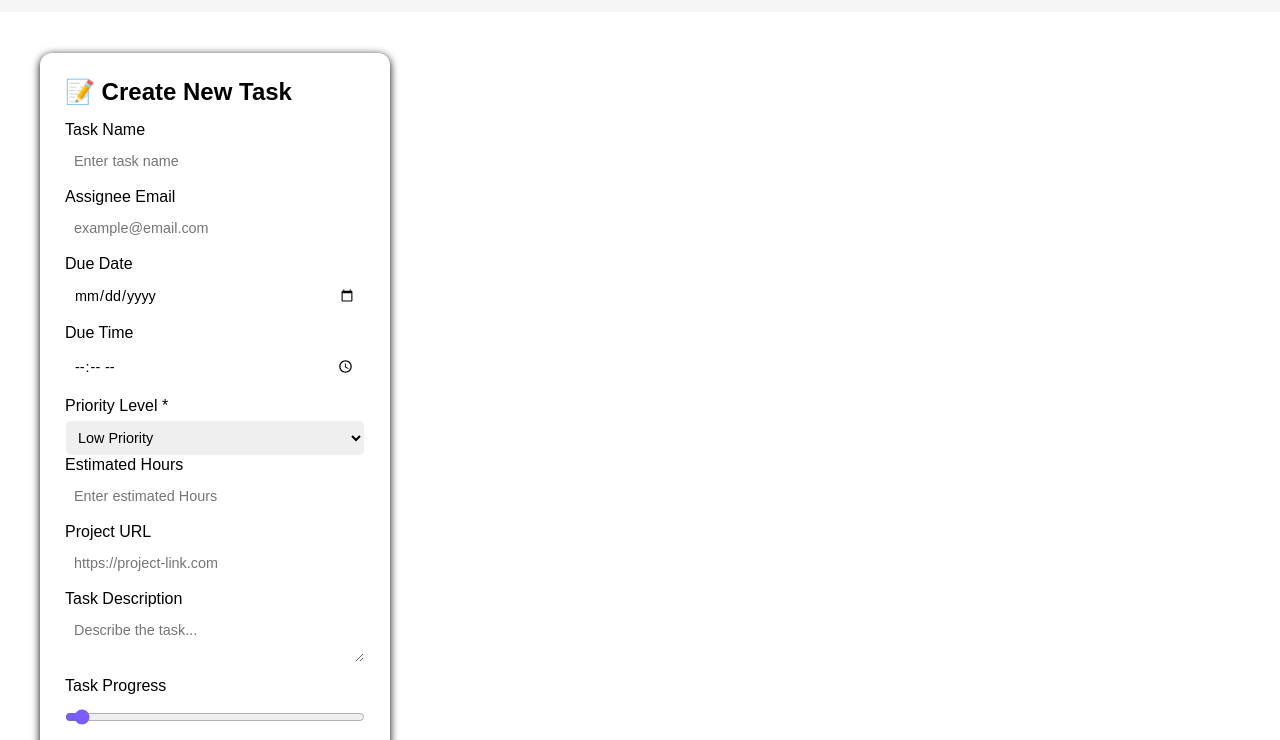
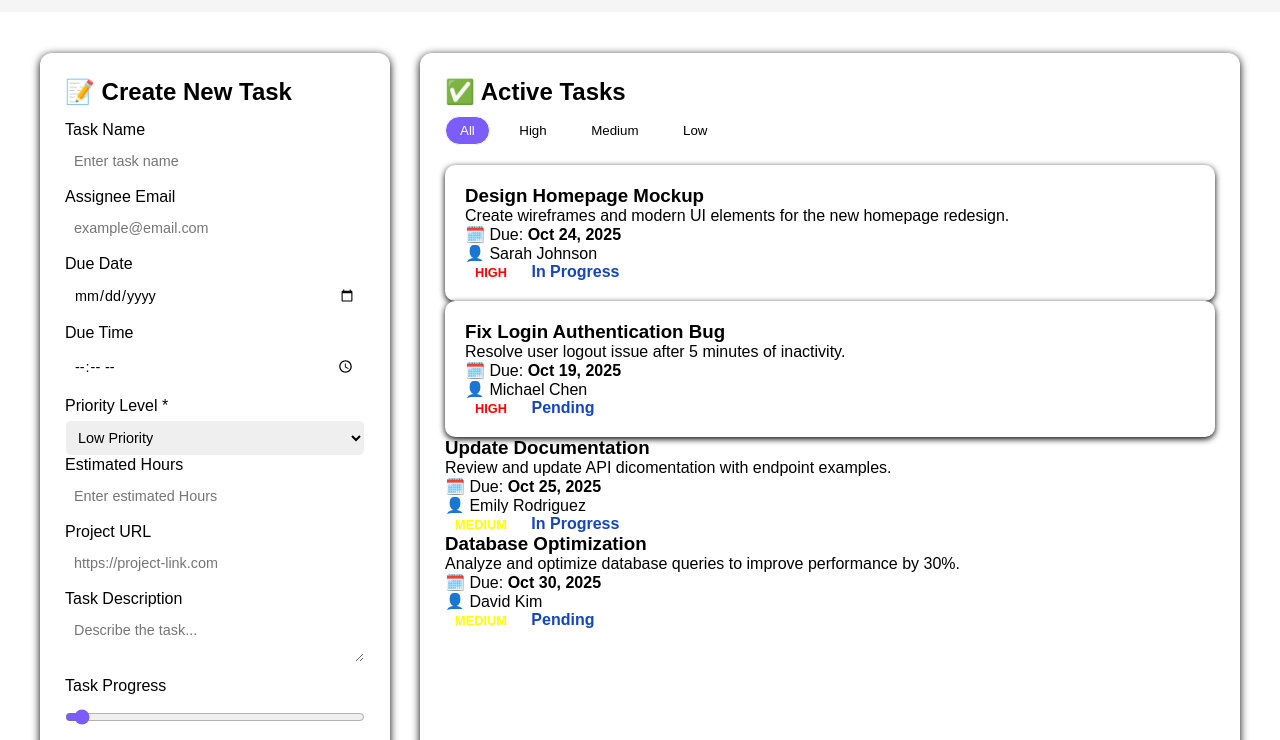
Before and after one commit to deepasakthivel24/TASKMANAGER, a plain HTML site: page index.html in a window 1280 px wide. Shown: the part 52-792 px from the top of the page. Drawn offline with Linux system fonts and the light colour scheme.

Commit message:
active task add

```diff
--- a/index.html
+++ b/index.html
@@ -89,8 +89,63 @@
             </div>
          </form>
         </section>
+        <!--...........Active tasks.........-->
+        <section class="active-tasks">
+            <h2>✅ Active Tasks</h2>
 
+            <div class="filter-buttons">
+                <button class="active">All</button>
+                <button>High</button>
+                <button>Medium</button>
+                <button>Low</button>
+            </div>
 
+            <div class="tasks-grid">
+                <article class="task-card high">
+                    <h3>Design Homepage Mockup</h3>
+                    <p>Create wireframes and modern UI elements for the new homepage redesign.</p>
+                    <p>🗓️ Due: <b>Oct 24, 2025</b></p>
+                    <p>👤 Sarah Johnson</p>
+                    <div class="tags">
+                        <span class="tag high">HIGH</span>
+                        <span class="status in-progress">In Progress</span>
+                    </div>
+                </article>
+
+                <article class="task-card high">
+                    <h3>Fix Login Authentication Bug</h3>
+                    <p>Resolve user logout issue after 5 minutes of inactivity.</p>
+                    <p>🗓️ Due: <b>Oct 19, 2025</b></p>
+                    <p>👤 Michael Chen</p>
+                    <div class="tags">
+                        <span class="tag high">HIGH</span>
+                        <span class="status in-progress">Pending</span>
+                    </div>
+                </article>
+
+                <article class="tasks-card medium">
+                    <h3>Update Documentation</h3>
+                    <p>Review and update API dicomentation with endpoint examples.</p>
+                      <p>🗓️ Due: <b>Oct 25, 2025</b></p>
+                    <p>👤 Emily Rodriguez</p>
+                    <div class="tags">
+                        <span class="tag medium">MEDIUM</span>
+                        <span class="status in-progress">In Progress</span>
+                    </div>
+                </article>
+
+                <article class="tasks-card medium">
+                    <h3>Database Optimization</h3>
+                    <p>Analyze and optimize database queries to improve performance by 30%.</p>
+                      <p>🗓️ Due: <b>Oct 30, 2025</b></p>
+                    <p>👤 David Kim</p>
+                    <div class="tags">
+                        <span class="tag medium">MEDIUM</span>
+                        <span class="status in-progress">Pending</span>
+                    </div>
+                </article>
+            </div>
+        </section>
     </main>
 
 </body>
--- a/style.css
+++ b/style.css
@@ -136,3 +136,65 @@ input[type="range"]{
     background:white;
     color: #333;
 }
+/*............Active task............*/
+.active-tasks{
+    background:white;
+    border-radius: 12px;
+    padding: 25px;
+    box-shadow: 0 2px 8px black;
+}
+.filter-buttons{
+    margin: 10px 0 20px;
+}
+.filter-buttons button{
+    border: 1px solid white;
+    background: white;
+    padding: 6px 14px;
+    border-radius: 20px;
+    cursor: pointer;
+    margin-right: 10px;
+}
+.filter-buttons button.active,
+.filter-buttons button:hover{
+    background:#7b5dfb;
+    color: white;
+}
+.task-grid{
+    display: grid;
+    grid-template-columns: repeat(auto-fit,minmax(250px, 1fr));
+    gap: 20px;
+}
+.task-card{
+    background: white;
+    border-radius: 10px;
+    padding: 20px;
+    box-shadow: 0 2px 6px black;
+    transition: 0.3s;
+}
+.task-card:hover{
+    transform: translateY(-3px);
+}
+.tag{
+    padding: 4px 10px;
+    border-radius: 6px;
+    font-size: 0.8rem;
+    font-weight: 600;
+}
+.tag.high{
+    background: white;
+    color: red;
+}
+.tag.medium{
+    background: white;
+    color:yellow;
+}
+.status.in-progress{
+    color: rgb(22, 69, 189);
+    font-weight: 600;
+    margin-left: 10px;
+}
+.status.pending{
+    color:blue;
+    font-weight: 600;
+    margin-left: 10px;
+}
```
